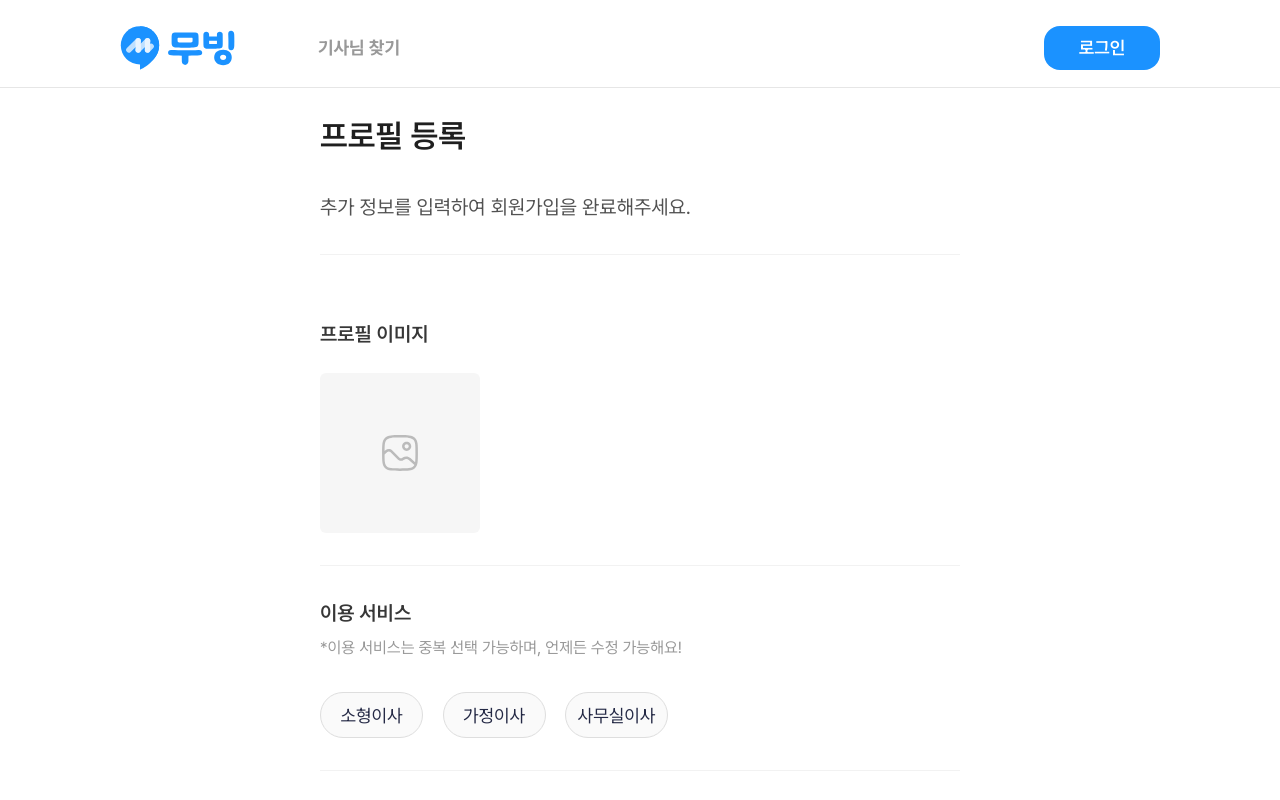
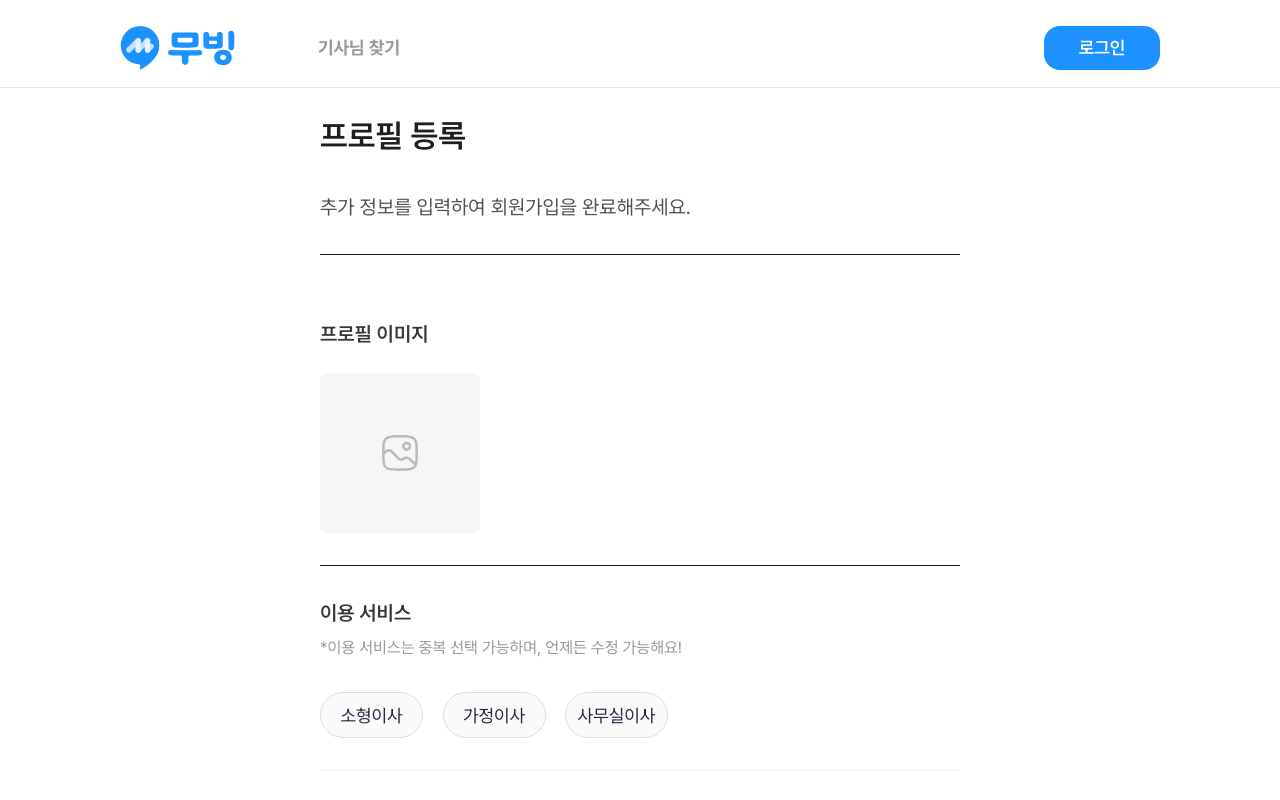
Before and after one commit to FS2-Part4-Team3/2-Moving-3-FE, a Next.js app: page /profile-register-normal in a window 1280 px wide. Shown: the top 800 px of the page. Built offline with nearby package versions, Linux system fonts and the light colour scheme.

Commit message:
Fix:#21 - fix comment

```diff
--- a/src/app/profile-register-normal/page.tsx
+++ b/src/app/profile-register-normal/page.tsx
@@ -68,7 +68,7 @@ export default function ProfileRegisterNormal() {
             </div>
           </button>
         </div>
-        <div className="border-b border-gray-600 pb-[3.2rem] mt-[3.2rem]">
+        <div className="border-b border-line-100 pb-[3.2rem] mt-[3.2rem]">
           <h2 className="lg:text-[2rem] md:text-[1.6rem] sm:text-[1.6rem] font-semibold text-black-300 mb-[0.8rem]">
             이용 서비스
           </h2>
--- a/src/interfaces/CommonComp/HeadlessInterface.ts
+++ b/src/interfaces/CommonComp/HeadlessInterface.ts
@@ -1,6 +1,6 @@
 export interface InputContextType {
   id?: string;
-  value?: string;
+  value: string;
   type?: string;
   onChange: (e: React.ChangeEvent<HTMLInputElement>) => void;
 }
--- a/tailwind.config.ts
+++ b/tailwind.config.ts
@@ -25,7 +25,6 @@ const config: Config = {
       "gray-300": "#ABABAB",
       "gray-400": "#999999",
       "gray-500": "#808080",
-      "gray-600": "#F2F2F2",
       "blue-50": "#F5FAFF",
       "blue-100": "#E9F4FF",
       "blue-200": "#4DA9FF",
```
